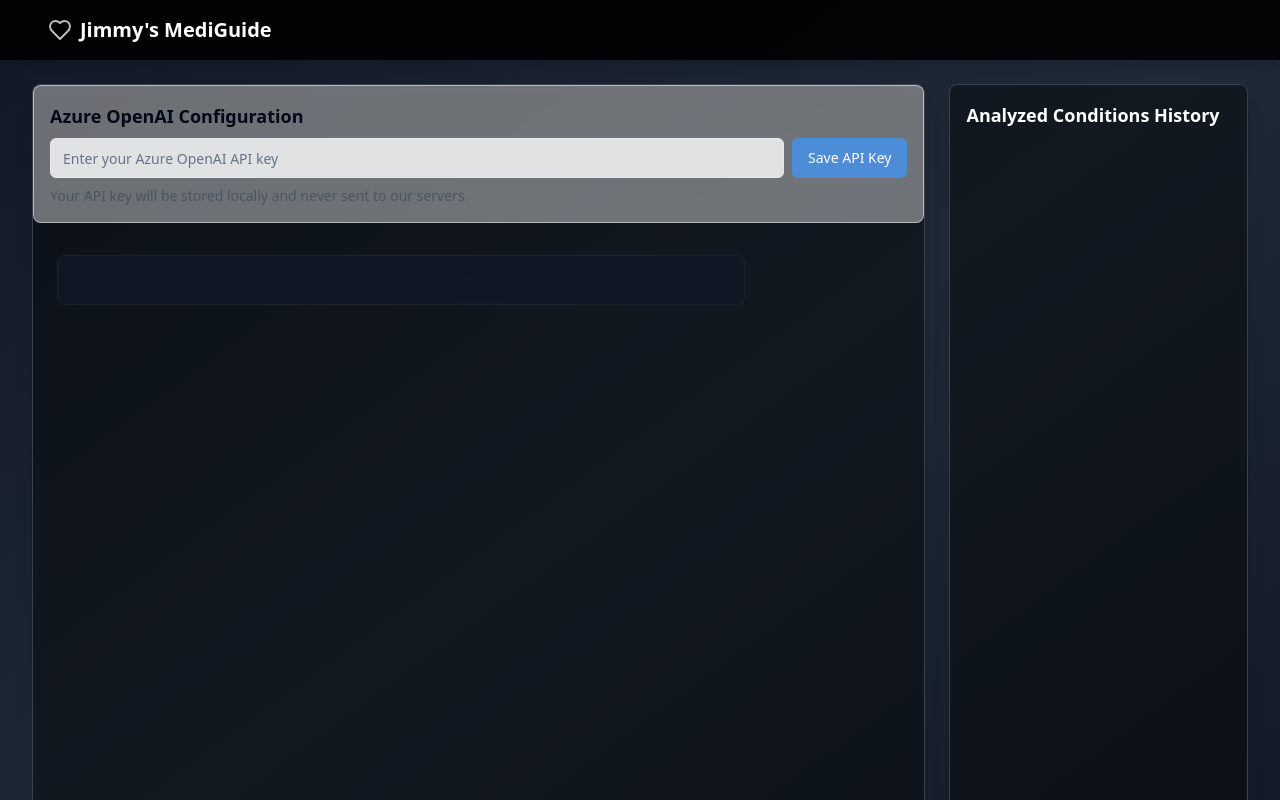
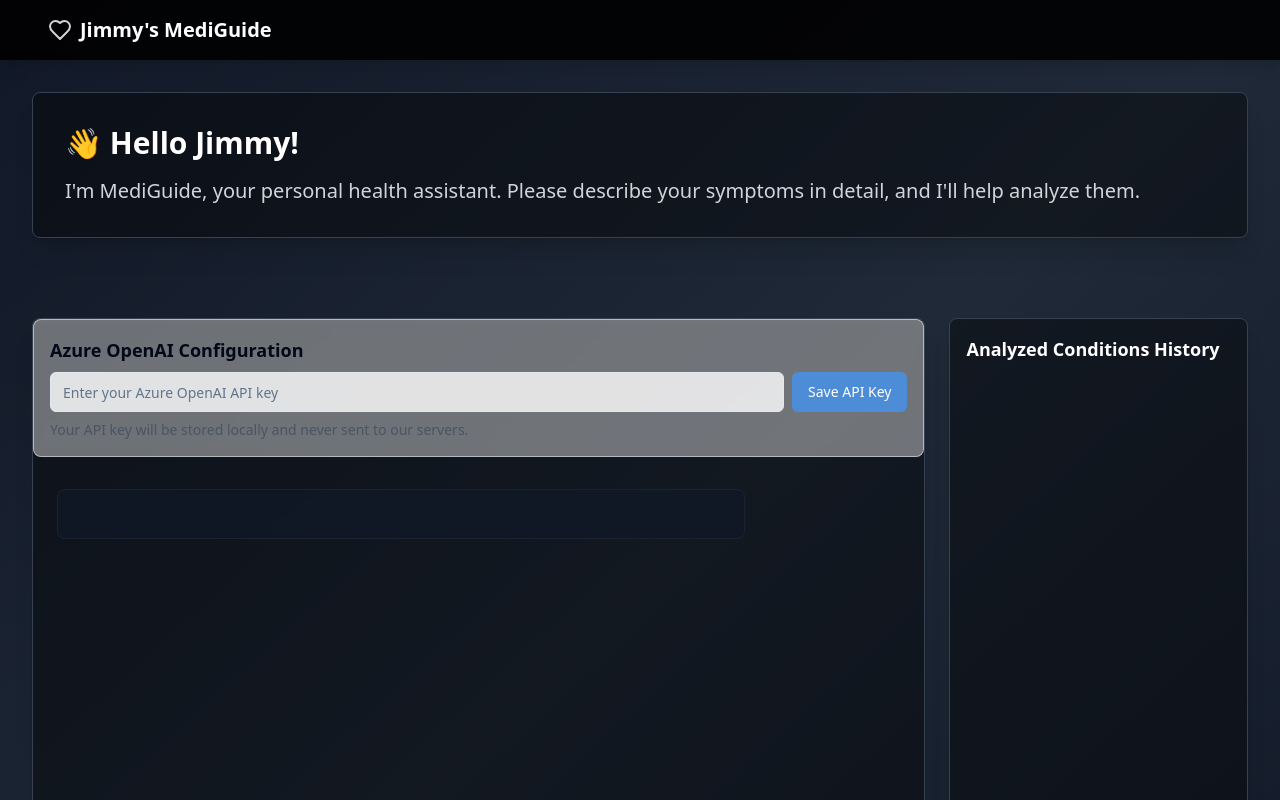
Before and after one commit to MakaM7/jimmys-health-companion-32, a React (Vite) app: page / in a window 1280 px wide. Shown: the top 800 px of the page. Built offline with nearby package versions, Linux system fonts and the light colour scheme.

Commit message:
Add hero section with message
Implemented a hero section above the chat window and API key configuration, displaying a welcome message to users.
[skip gpt_engineer]

```diff
--- a/src/pages/Index.tsx
+++ b/src/pages/Index.tsx
@@ -80,6 +80,15 @@ const Index = () => {
         </div>
       </header>
 
+      <div className="container py-8">
+        <div className="bg-black/40 rounded-lg shadow-xl p-8 mb-6 border border-gray-700 animate-fade-in">
+          <h2 className="text-3xl font-bold text-white mb-4">👋 Hello Jimmy!</h2>
+          <p className="text-xl text-gray-300">
+            I'm MediGuide, your personal health assistant. Please describe your symptoms in detail, and I'll help analyze them.
+          </p>
+        </div>
+      </div>
+
       <main className="container flex-1 py-6 flex gap-6">
         <div className="bg-black/40 rounded-lg shadow-xl w-3/4 border border-gray-700">
           <ApiKeyConfig onApiKeySet={setApiKey} />
```
